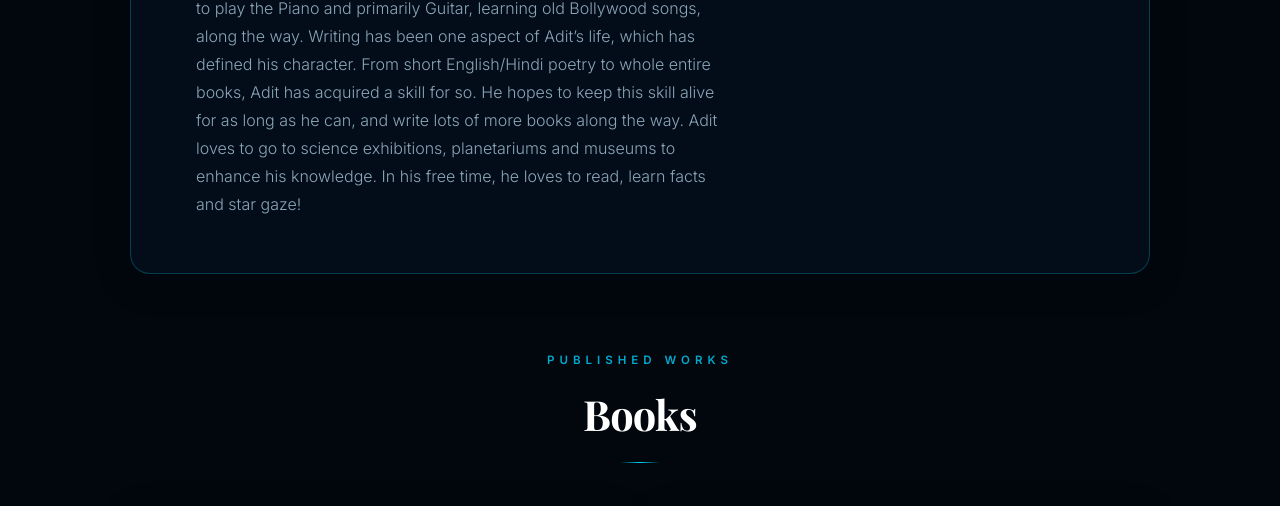
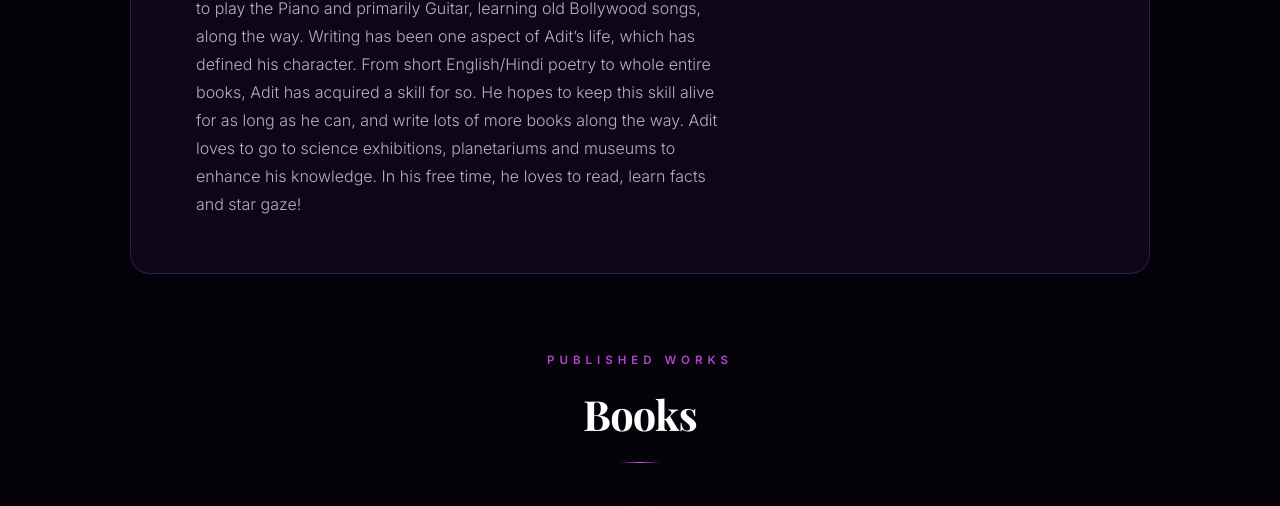
Before and after one commit to Adit-Writes/Adit-Sahai-Sharandeep-Singh.github.io, an Eleventy site: page index.html in a window 1280 px wide. Shown: the part 1204-1710 px from the top of the page. Built offline with nearby package versions, Linux system fonts and the light colour scheme; Eleventy itself is replaced by a stand-in of ours; files that its build step writes are made by us from their sources; no server answers; files whose address does not match are found by name; a web font is replaced by a local one.

Commit message:
Update style.css

```diff
--- a/MainCode/style.css
+++ b/MainCode/style.css
@@ -1,23 +1,23 @@
 :root {
-    --bg-base:            #02070d; /* Deep oceanic trench black */
-    --glass-bg:           rgba(6, 18, 33, 0.65); /* Ice-cold marine glass */
-    --glass-bg-strong:    rgba(3, 10, 20, 0.88);
-    --glass-border:       rgba(0, 210, 255, 0.25); /* Fine electric cyan border */
-    --glass-border-hover: rgba(0, 210, 255, 0.85); /* Vivid glacial cyan glow */
-    --text-main:          #e6f2fa; /* Frost-tinted white */
-    --text-muted:         #8ca6b8; /* Muted coastal gray-blue for text */
-    --text-dim:           #435b6e; /* Abyssal slate metadata */
-    --accent-gold:        #00d2ff; /* Electric cyan links/buttons */
-    --accent-gold-dim:    rgba(0, 210, 255, 0.12);
-    --accent-gold-line:   rgba(0, 210, 255, 0.35);
+    --bg-base:            #05020a; /* Obsidian base with a violet cast */
+    --glass-bg:           rgba(18, 10, 31, 0.65); /* Translucent dark amethyst amethyst */
+    --glass-bg-strong:    rgba(11, 6, 20, 0.88);
+    --glass-border:       rgba(165, 94, 234, 0.25); /* Velvet orchid violet border */
+    --glass-border-hover: rgba(224, 86, 253, 0.85); /* Neon lavender hover halo */
+    --text-main:          #fbf9fe; /* Stark silver-white text */
+    --text-muted:         #bcaec9; /* Heather-lavender gray for paragraphs */
+    --text-dim:           #6e5585; /* Dark spiritual violet for dates */
+    --accent-gold:        #e056fd; /* Brilliant orchid active pills */
+    --accent-gold-dim:    rgba(224, 86, 253, 0.15);
+    --accent-gold-line:   rgba(224, 86, 253, 0.40);
     --max-w:              1020px;
     --max-w-article:      720px;
 
     /* Background Orb Personalities */
-    --orb-secondary-color: #ff6a00; /* Injects blazing magma orange/amber */
-    --orb-blur-factor:     1.3;     /* Heavy, sprawling thermal currents */
-    --orb-speed-multiplier:0.6;     /* Lazy, sluggish tectonic drift */
-    --orb-scale-multiplier:1.4;     /* Large volumetric atmosphere */
+    --orb-secondary-color: #eab543; /* Injects heavy imperial honey gold */
+    --orb-blur-factor:     1.4;     /* Richly diffused cosmic luxury cloud */
+    --orb-speed-multiplier:0.75;    /* Stately, measured movement */
+    --orb-scale-multiplier:1.3;     /* Generous, wide-sweeping fields */
 }
 
 /* Add this to your Reset section for global smooth scrolling */
```
